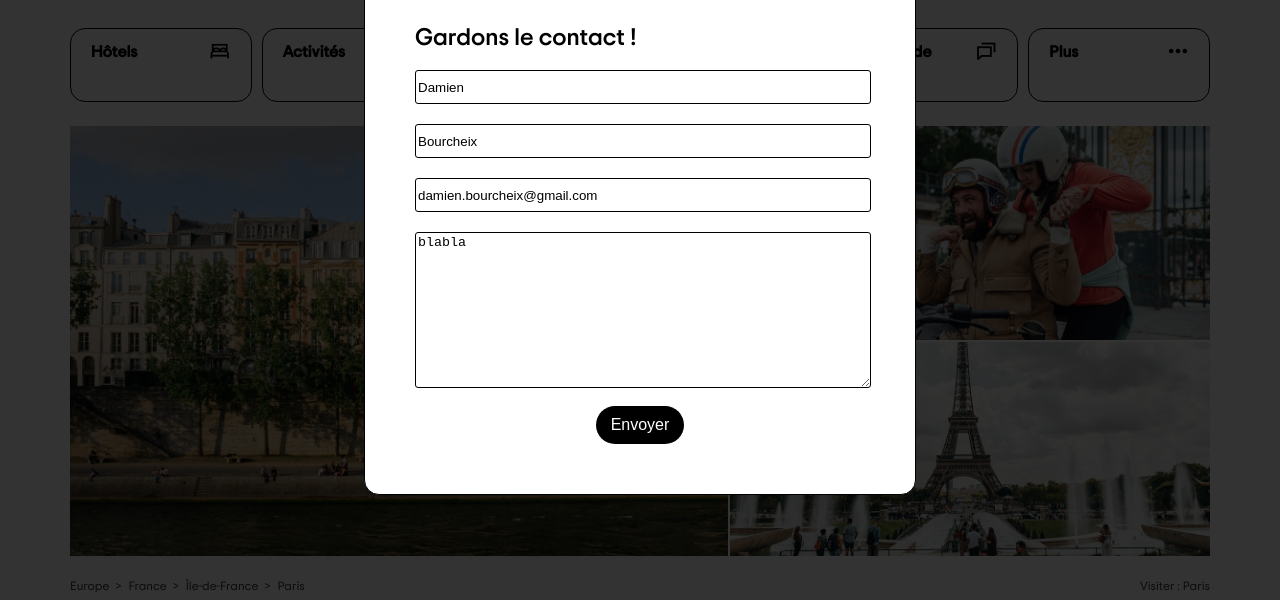
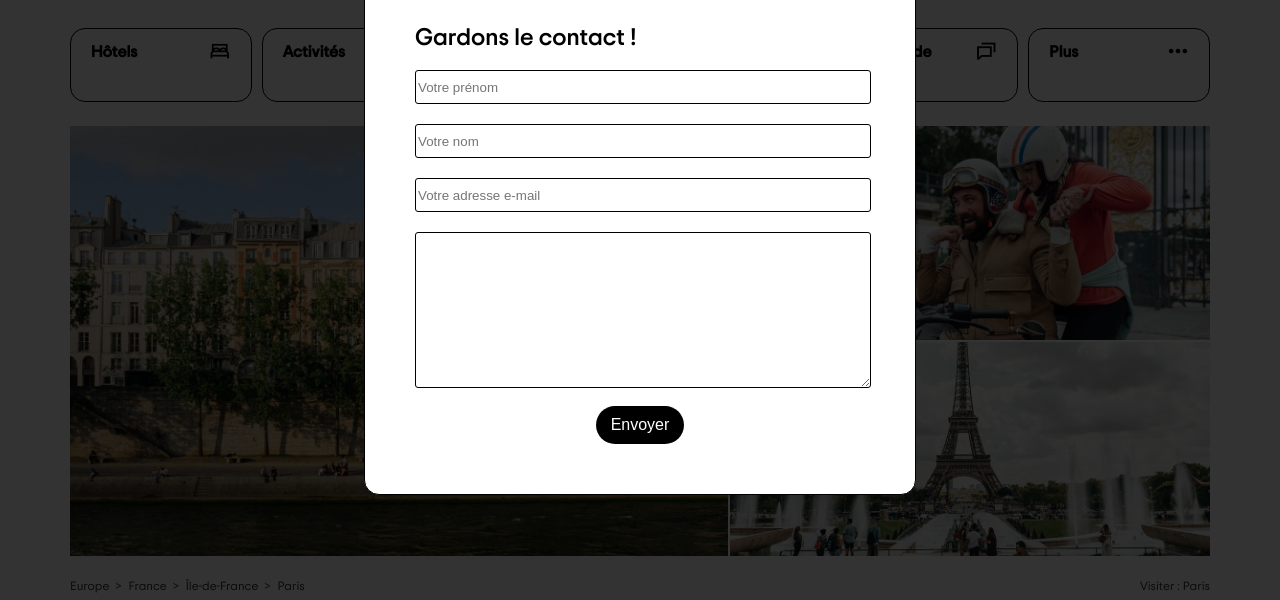
Before and after one commit to DaminosB/trip-advisor-front, a plain HTML site: page index.html in a window 1280 px wide. Both pictures are taken after a click on the button "Connectez-vous". Shown: the part 200-800 px from the top of the page. Drawn offline with nearby package versions, Linux system fonts and the light colour scheme; files whose address does not match are found by name.

Commit message:
suppression des valeurs par défaut du form

```diff
--- a/index.html
+++ b/index.html
@@ -58,7 +58,6 @@
                 name="firstname"
                 id="firstname"
                 placeholder="Votre prénom"
-                value="Damien"
               />
             </label>
             <label for="last-name">
@@ -67,7 +66,6 @@
                 name="lastname"
                 id="lastname"
                 placeholder="Votre nom"
-                value="Bourcheix"
               />
             </label>
             <label for="email">
@@ -76,11 +74,10 @@
                 name="email"
                 id="email"
                 placeholder="Votre adresse e-mail"
-                value="damien.bourcheix@gmail.com"
               />
             </label>
             <label for="textarea">
-              <textarea name="message" id="message" rows="10">blabla</textarea>
+              <textarea name="message" id="message" rows="10"></textarea>
             </label>
             <button class="send-button white-text" type="submit">
               Envoyer
```
